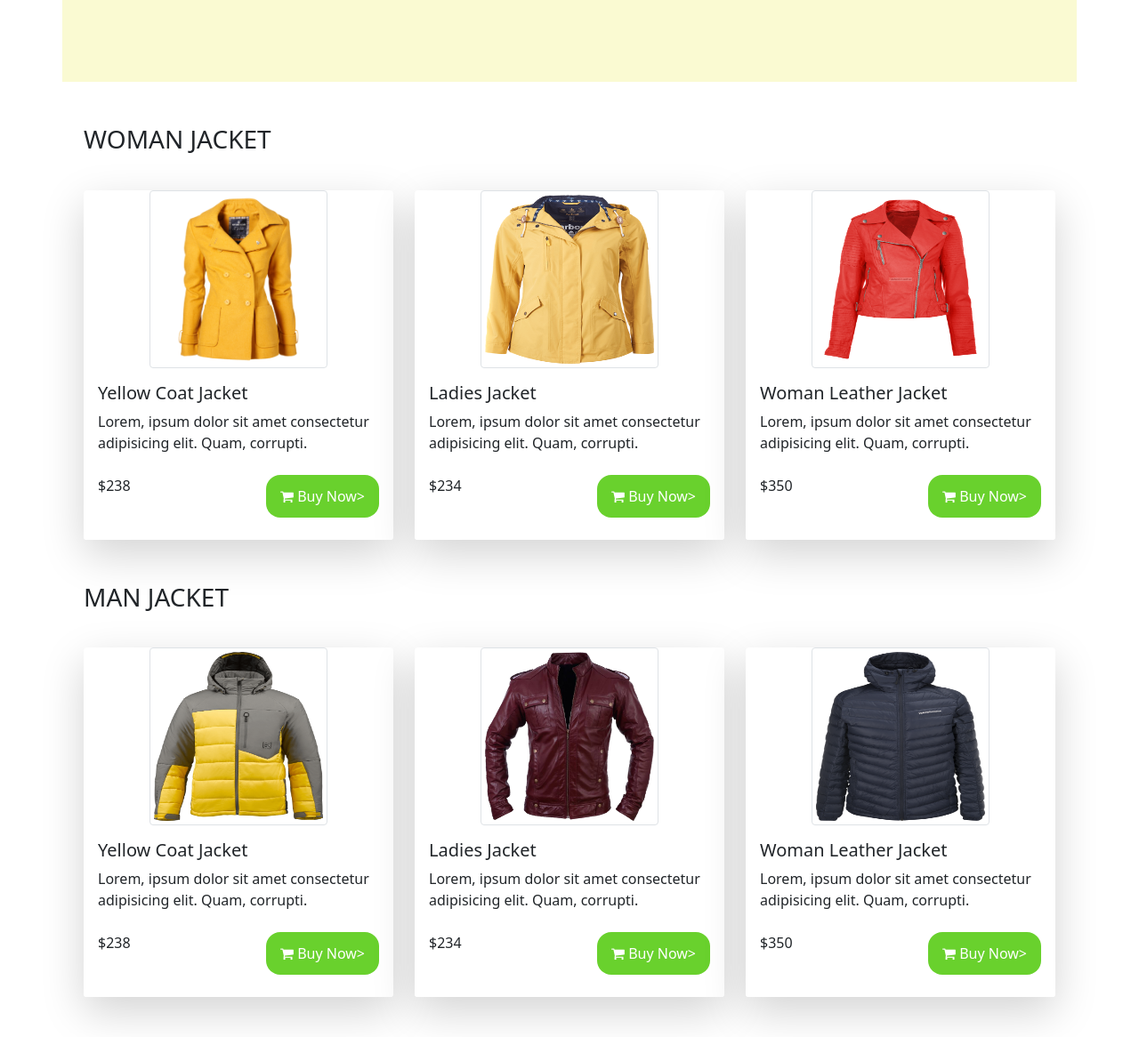
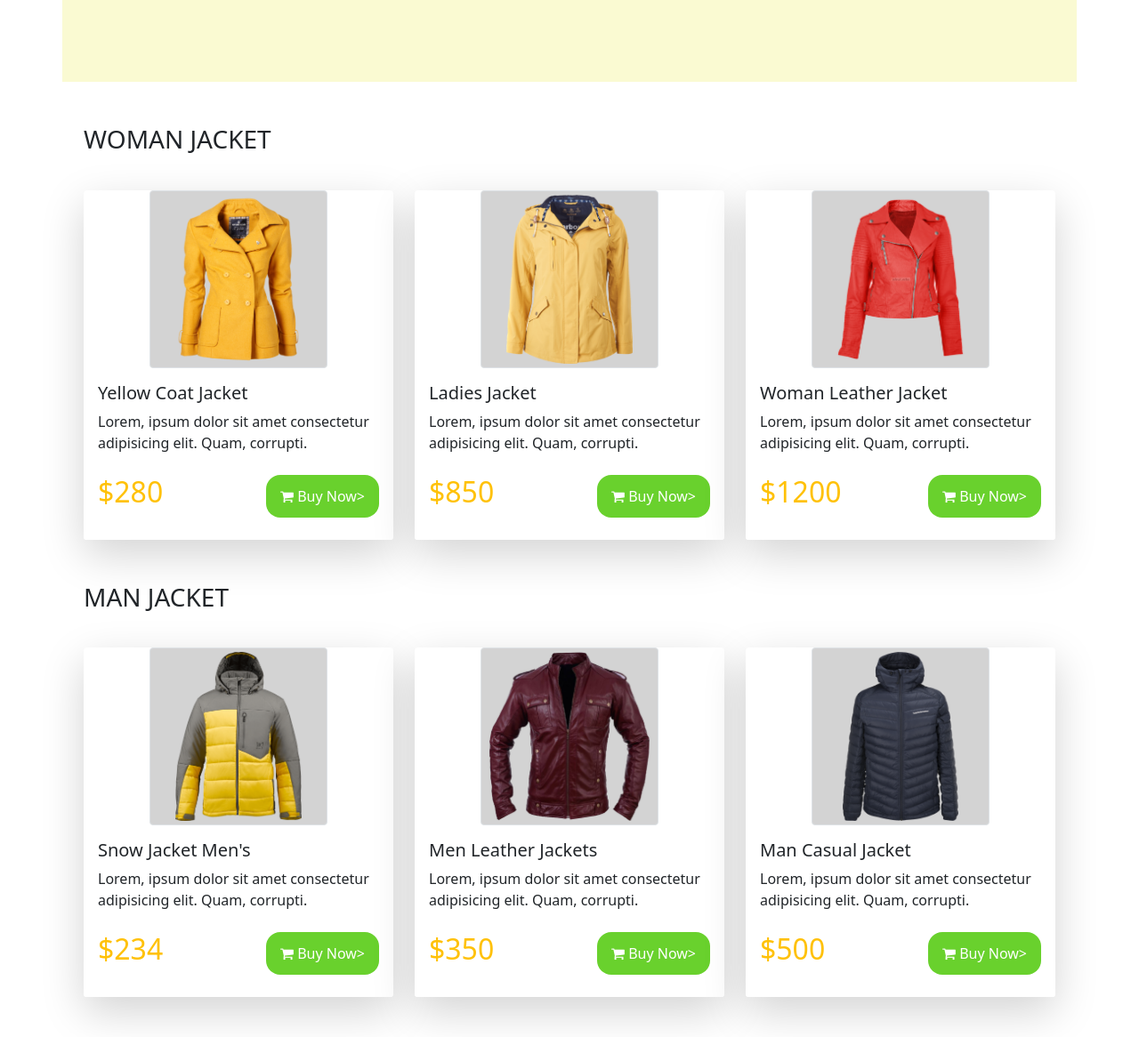
Before and after one commit to udaymondal/Assignment2-PenguineFashion, a plain HTML site: page index.html in a window 1280 px wide. Shown: the part 558-1724 px from the top of the page at 89% size. Drawn offline with nearby package versions, Linux system fonts and the light colour scheme.

Commit message:
fixedImages

```diff
--- a/index.html
+++ b/index.html
@@ -57,26 +57,26 @@
             <div class="row row-cols-1 row-cols-md-3 g-4 mt-3">
               <div class="col">
                 <div class="card h-100 shadow-lg woman-card">
-                  <img class="img-thumbnail" src="./Resources/Image/SeekPng 1.png" class="card-img-top" alt="...">
+                  <img class="img-thumbnail fix-img" src="./Resources/Image/SeekPng 1.png" class="card-img-top" alt="...">
                   <div class="card-body">
                     <h5 class="card-title">Yellow Coat Jacket</h5>
                     <p class="card-text">Lorem, ipsum dolor sit amet consectetur adipisicing elit. Quam, corrupti.</p>
                   </div>
                   <div class="card-footer woman-card-footer d-flex justify-content-between">
-                    <p>$238</p>
+                    <h2 class="text-warning">$280</h2>
                     <button class="buy-button"><i class="fa fa-shopping-cart" aria-hidden="true"></i> Buy Now></button>
                   </div>
                 </div>
               </div>
               <div class="col">
                 <div class="card h-100 shadow-lg woman-card">
-                  <img class="img-thumbnail" src="./Resources/Image/PngItem_2597366 1.png" class="card-img-top" alt="...">
+                  <img class="img-thumbnail fix-img" src="./Resources/Image/PngItem_2597366 1.png" class="card-img-top" alt="...">
                   <div class="card-body">
                     <h5 class="card-title">Ladies Jacket</h5>
                     <p class="card-text">Lorem, ipsum dolor sit amet consectetur adipisicing elit. Quam, corrupti.</p>
                   </div>
                   <div class="card-footer woman-card-footer d-flex justify-content-between">
-                    <p>$234</p>
+                    <h2 class="text-warning">$850</h2>
                     <button class="buy-button"><i class="fa fa-shopping-cart" aria-hidden="true"></i> Buy Now></button>
                   </div>
                 </div>
@@ -84,13 +84,13 @@
               <div class="col">
                 <div class="col">
                     <div class="card h-100 shadow-lg woman-card">
-                      <img class="img-thumbnail" src="./Resources/Image/image 15.png" class="card-img-top" alt="...">
+                      <img class="img-thumbnail fix-img" src="./Resources/Image/image 15.png" class="card-img-top" alt="...">
                       <div class="card-body">
                         <h5 class="card-title">Woman Leather Jacket</h5>
                         <p class="card-text">Lorem, ipsum dolor sit amet consectetur adipisicing elit. Quam, corrupti.</p>
                       </div>
                       <div class="card-footer woman-card-footer d-flex justify-content-between">
-                        <p>$350</p>
+                        <h2 class="text-warning">$1200</h2>
                         <button class="buy-button"><i class="fa fa-shopping-cart" aria-hidden="true"></i> Buy Now></button>
                       </div>
                     </div>
@@ -102,26 +102,26 @@
             <div class="row row-cols-1 row-cols-md-3 g-4 mt-3">
               <div class="col">
                 <div class="card h-100 shadow-lg woman-card">
-                  <img class="img-thumbnail" src="./Resources/Image/image 11.png" class="card-img-top" alt="...">
+                  <img class="img-thumbnail fix-img" src="./Resources/Image/image 11.png" class="card-img-top" alt="...">
                   <div class="card-body">
-                    <h5 class="card-title">Yellow Coat Jacket</h5>
+                    <h5 class="card-title">Snow Jacket Men's</h5>
                     <p class="card-text">Lorem, ipsum dolor sit amet consectetur adipisicing elit. Quam, corrupti.</p>
                   </div>
                   <div class="card-footer woman-card-footer d-flex justify-content-between">
-                    <p>$238</p>
+                    <h2 class="text-warning">$234</h2>
                     <button class="buy-button"><i class="fa fa-shopping-cart" aria-hidden="true"></i> Buy Now></button>
                   </div>
                 </div>
               </div>
               <div class="col">
                 <div class="card h-100 shadow-lg woman-card">
-                  <img class="img-thumbnail" src="./Resources/Image/vippng 1.png" class="card-img-top" alt="...">
+                  <img class="img-thumbnail fix-img" src="./Resources/Image/vippng 1.png" class="card-img-top" alt="...">
                   <div class="card-body">
-                    <h5 class="card-title">Ladies Jacket</h5>
+                    <h5 class="card-title">Men Leather Jackets</h5>
                     <p class="card-text">Lorem, ipsum dolor sit amet consectetur adipisicing elit. Quam, corrupti.</p>
                   </div>
                   <div class="card-footer woman-card-footer d-flex justify-content-between">
-                    <p>$234</p>
+                    <h2 class="text-warning">$350</h2>
                     <button class="buy-button"><i class="fa fa-shopping-cart" aria-hidden="true"></i> Buy Now></button>
                   </div>
                 </div>
@@ -129,13 +129,13 @@
               <div class="col">
                 <div class="col">
                     <div class="card h-100 shadow-lg woman-card">
-                      <img class="img-thumbnail" src="./Resources/Image/toppng 1.png" class="card-img-top" alt="...">
+                      <img class="img-thumbnail fix-img" src="./Resources/Image/toppng 1.png" class="card-img-top" alt="...">
                       <div class="card-body">
-                        <h5 class="card-title">Woman Leather Jacket</h5>
+                        <h5 class="card-title">Man Casual Jacket</h5>
                         <p class="card-text">Lorem, ipsum dolor sit amet consectetur adipisicing elit. Quam, corrupti.</p>
                       </div>
                       <div class="card-footer woman-card-footer d-flex justify-content-between">
-                        <p>$350</p>
+                        <h2 class="text-warning">$500</h2>
                         <button class="buy-button"><i class="fa fa-shopping-cart" aria-hidden="true"></i> Buy Now></button>
                       </div>
                     </div>
--- a/style.css
+++ b/style.css
@@ -40,3 +40,9 @@
 .difficult-section{
     height: 500px;
 }
+
+.fix-img{
+    object-fit: contain;
+    object-position: center;
+    background: lightgray
+}
```
